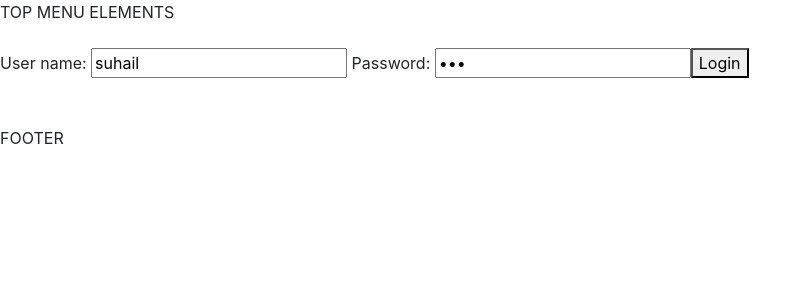
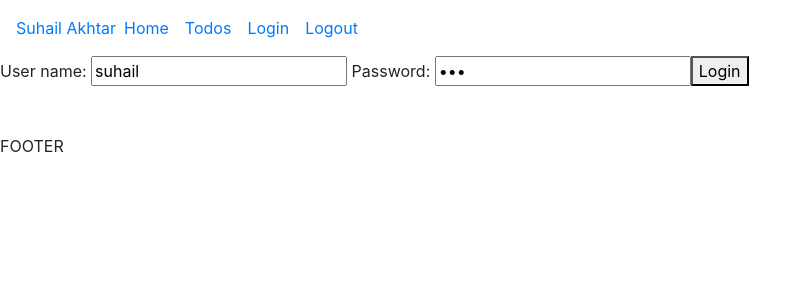
Before and after one commit to suhailakhtar039/springboot-angular, an Angular app in the folder frontend/todo/: page /login in a window 1280 px wide. Shown: the top 300 px of the page, without its empty margins (0-812 px from the left). Built offline with nearby package versions, Linux system fonts and the light colour scheme.

Commit message:
menu created

```diff
--- a/frontend/todo/src/app/menu/menu.component.html
+++ b/frontend/todo/src/app/menu/menu.component.html
@@ -1,2 +1,14 @@
-TOP MENU ELEMENTS <br />
-<br />
+<header>
+  <nav class="navbar navbar-expand-md">
+    <div><a href="https://github.com/suhailakhtar039">Suhail Akhtar</a></div>
+    <ul class="navbar-nav">
+      <li><a href="/welcome/suhail" class="nav-link">Home</a></li>
+      <li><a href="/todos" class="nav-link">Todos</a></li>
+    </ul>
+
+    <ul class="navbar-nav">
+      <li><a href="/login" class="nav-link">Login</a></li>
+      <li><a href="/logout" class="nav-link">Logout</a></li>
+    </ul>
+  </nav>
+</header>
```
